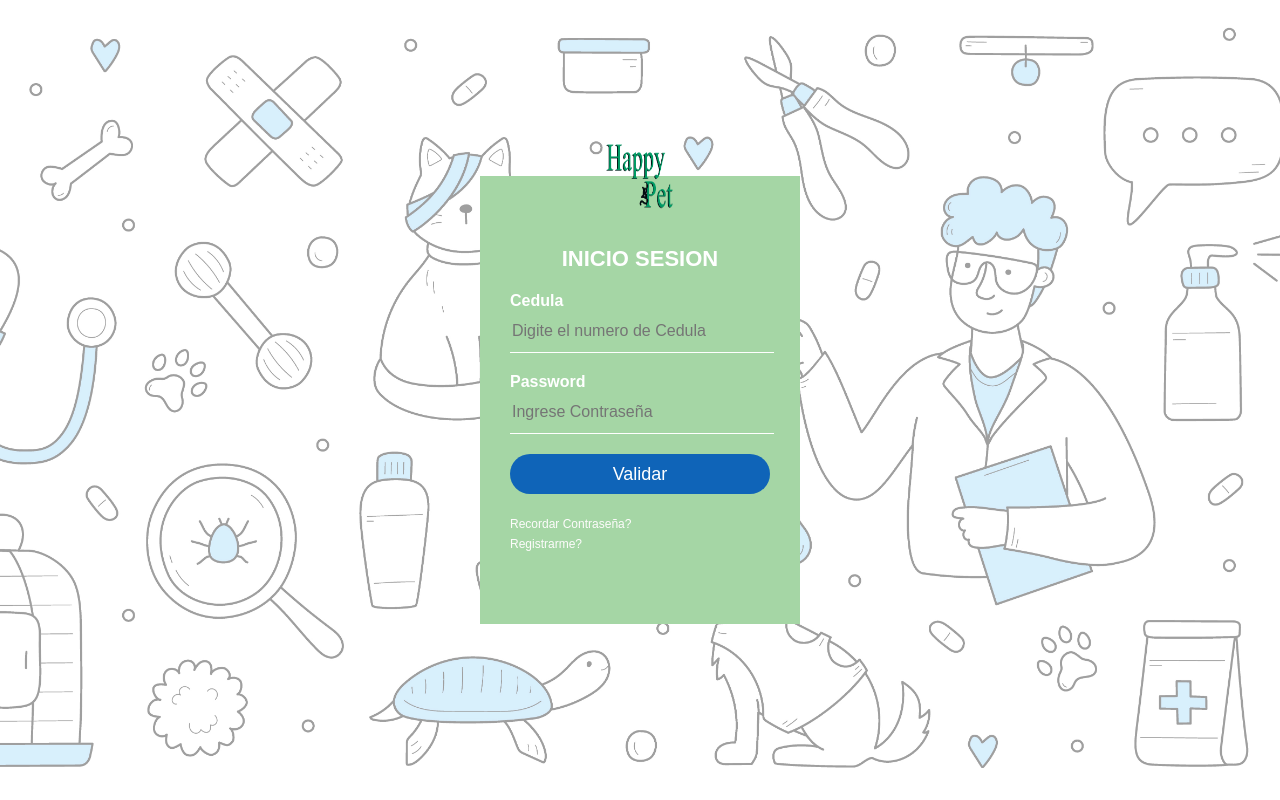
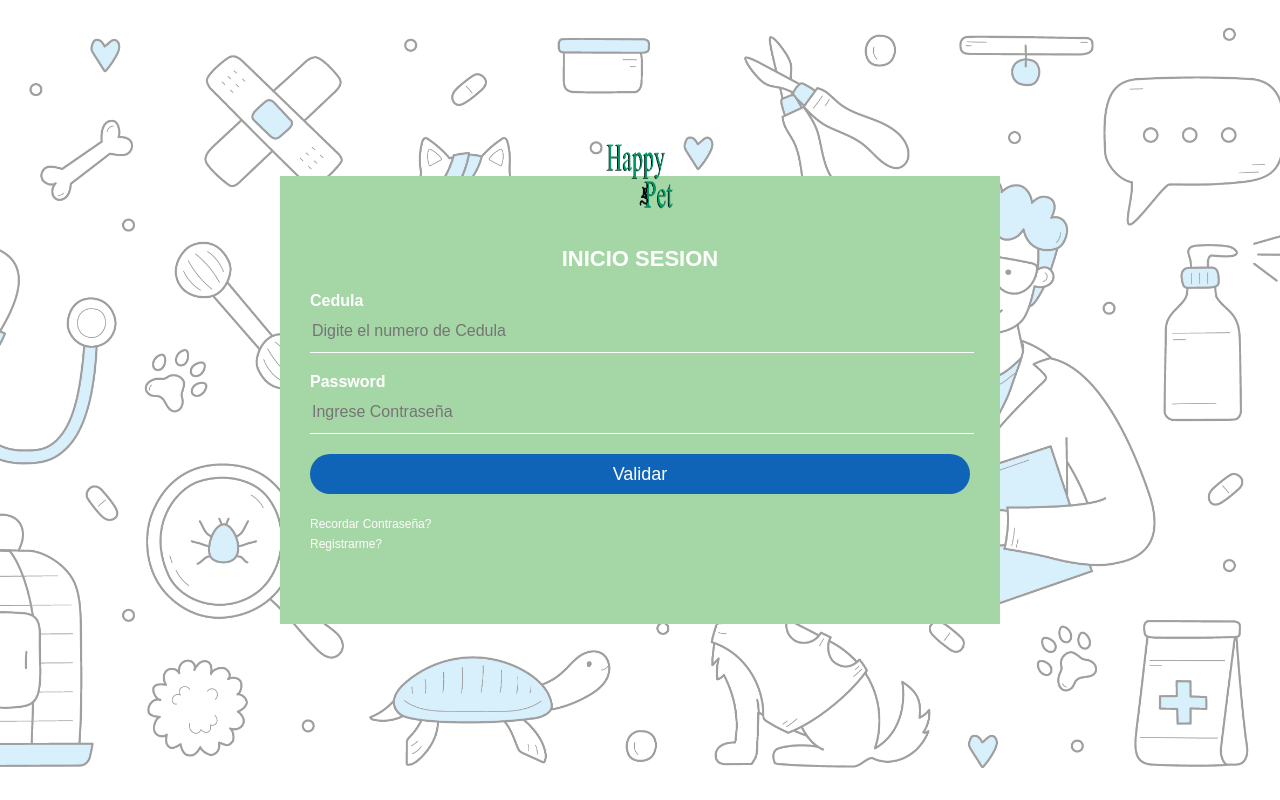
Before and after one commit to CARLOSGERMAN54/TeamProyecto1, a PHP site: page /mvc/login.html in a window 1280 px wide. Run offline with PHP 8.4, Linux system fonts and the light colour scheme.

Commit message:
commit "MANUEL CHAPARRO"

```diff
--- a/mascotaFeliz/mvc/controller/css/style.css
+++ b/mascotaFeliz/mvc/controller/css/style.css
@@ -8,7 +8,7 @@ body {
 }
 
 .login-box {
-    width: 320px;
+    width: 720px;
     height: auto;
     background: rgb(165, 214, 165);
     color: #fff;
--- a/mascotaFeliz/mvc/login.html
+++ b/mascotaFeliz/mvc/login.html
@@ -4,6 +4,7 @@
 <head>
     <meta charset="utf-8">
     <title>Inicio Sesion</title>
+    <link rel="shortcut icon" href="../img/HappyPetIcono.png" type="image/x-icon">
     <link rel="stylesheet" href="controller/css/style.css">
 </head>
 
```
